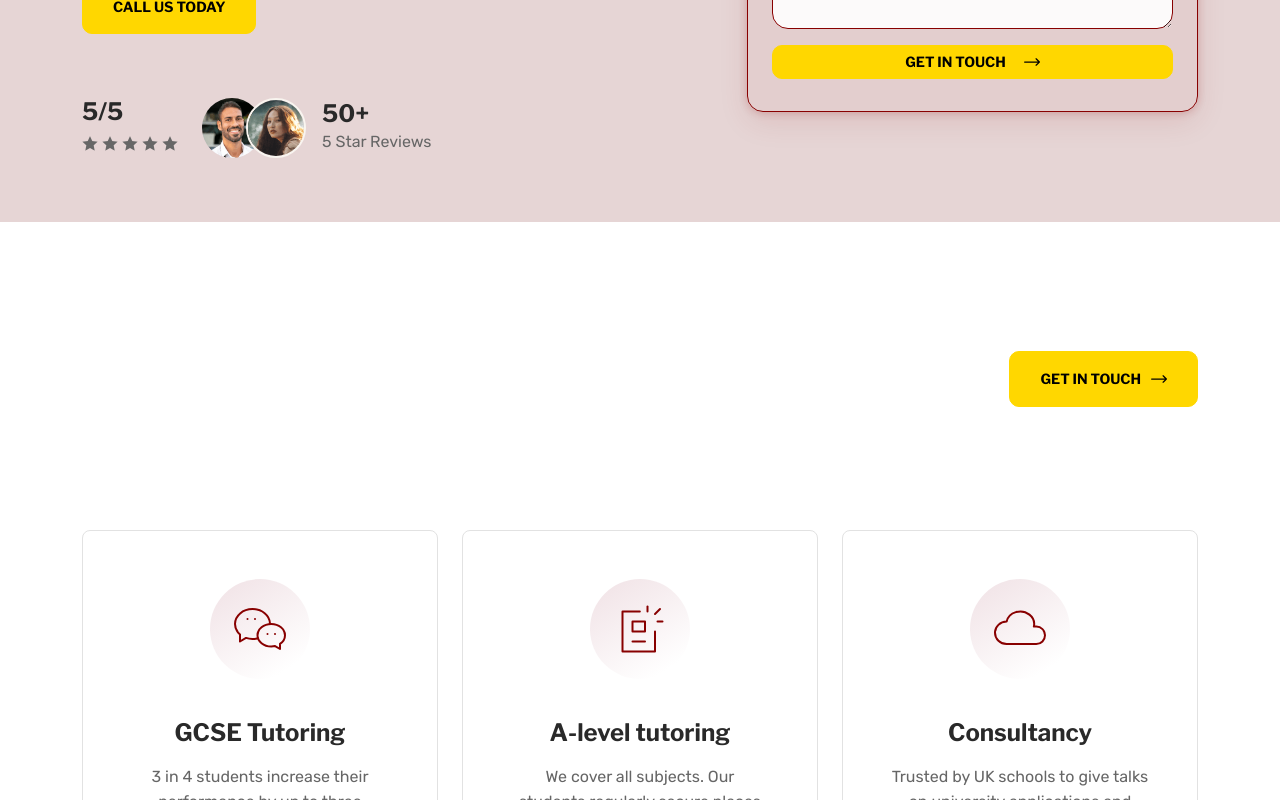
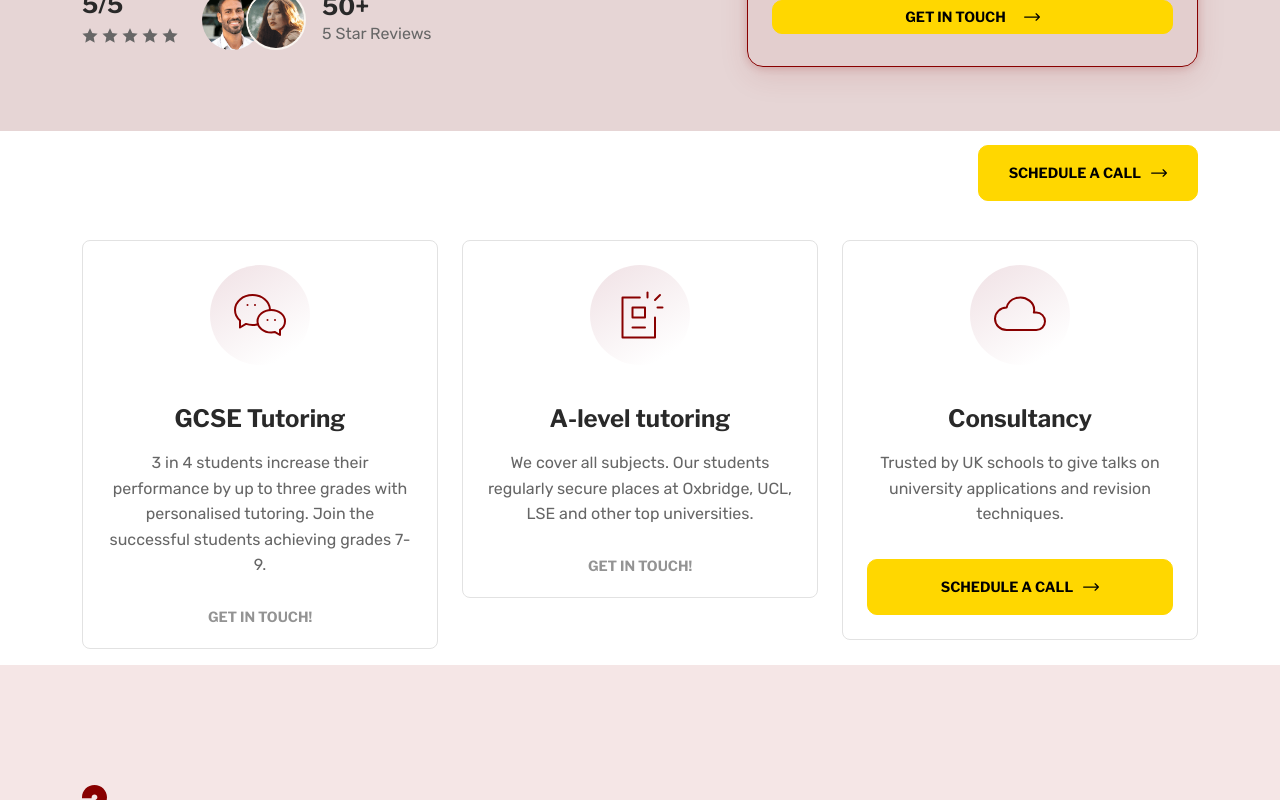
Before and after one commit to Harrygodfrey132/final-landing-page, a Next.js app: page / in a window 1280 px wide. Shown: the part 640-1440 px from the top of the page. Built offline with nearby package versions, Linux system fonts and the light colour scheme.

Commit message:
Update Section1 and Section3 components

```diff
--- a/components/sections/home/Section1.tsx
+++ b/components/sections/home/Section1.tsx
@@ -34,7 +34,7 @@ export default function Section1() {
                 <div className="container position-relative z-1">
                     <div className="row align-items-center">
                         <div className="col-lg-6 col-md-12">
-                            <h1 className="text-dark mt-2 display-1 fw-bold" style={{ fontSize: '4.5rem', lineHeight: '1.2', marginBottom: '1.5rem' }}>GCSE and A-level Tutoring Specialists</h1>
+                            <h1 className="text-dark mt-2 display-1 fw-bold" style={{ fontSize: '3.5rem', lineHeight: '1.2', marginBottom: '1.5rem' }}>GCSE and A-level Tutoring Specialists</h1>
                             <ul className="list-unstyled">
                                 <li className="mb-2">✓ Pay-As-You-Go, Zero Commitments</li>
                                 <li className="mb-2">✓ 50+ Expert and Qualified Tutors</li>
--- a/components/sections/home/Section3.tsx
+++ b/components/sections/home/Section3.tsx
@@ -4,17 +4,17 @@ export default function Section3() {
     return (
         <>
             {/*seo-agency home section 3*/}
-            <section className="seo-agency-home-section-3 position-relative overflow-hidden pt-70 pb-120">
+            <section className="seo-agency-home-section-3 position-relative overflow-hidden pt-20 pb-40">
                 <div className="container position-relative z-1">
                     <div className="row">
                         <div className="col-lg-12">
-                            <div className="d-flex flex-wrap justify-content-between align-items-center py-4">
-                                <h4 className="mt-2 mb-5 text-anime-style-3 px-3" style={{ color: 'rgba(33, 37, 41, 0.85)' }}>
+                            <div className="d-flex flex-wrap justify-content-between align-items-center py-1">
+                                <h4 className="mt-1 mb-3 text-anime-style-3 px-2" style={{ color: 'rgba(33, 37, 41, 0.85)', fontSize: '1.5rem' }}>
                                 Join hundreds who improved by 2+ grades. <br/>
                                 Book your free consultation today!
                                 </h4>
-                                <Link href="tel:+447986965776" className="btn btn-outline-secondary" style={{ backgroundColor: '#FFD700', color: '#000', borderColor: '#FFD700' }}>
-                                    <span>get in touch</span>
+                                <Link href="https://www.cal.com/thedegreegap" className="btn btn-outline-secondary" style={{ backgroundColor: '#FFD700', color: '#000', borderColor: '#FFD700' }}>
+                                    <span>schedule a call</span>
                                     <svg xmlns="http://www.w3.org/2000/svg" width={16} height={16} viewBox="0 0 16 16" fill="none">
                                         <g clipPath="url(#clip0_816_117)">
                                             <path d="M15.8167 7.55759C15.8165 7.5574 15.8163 7.55719 15.8161 7.557L12.5504 4.307C12.3057 4.06353 11.91 4.06444 11.6665 4.30912C11.423 4.55378 11.4239 4.9495 11.6686 5.193L13.8612 7.375H0.625C0.279813 7.375 0 7.65481 0 8C0 8.34519 0.279813 8.625 0.625 8.625H13.8612L11.6686 10.807C11.4239 11.0505 11.423 11.4462 11.6665 11.6909C11.91 11.9356 12.3058 11.9364 12.5504 11.693L15.8162 8.443C15.8163 8.44281 15.8165 8.44259 15.8167 8.4424C16.0615 8.19809 16.0607 7.80109 15.8167 7.55759Z" fill="#000000" />
@@ -24,9 +24,9 @@ export default function Section3() {
                             </div>
                         </div>
                     </div>
-                    <div className="row mt-8">
+                    <div className="row mt-4">
                         <div className="col-lg-4">
-                            <div className="border rounded-3 p-7 text-center card mb-lg-0 mb-5">
+                            <div className="border rounded-3 p-4 text-center card mb-lg-0 mb-3">
                                 <div className="position-relative text-center icon">
                                     <div className="icon-shape rounded-circle" />
                                     <div className="position-absolute top-50 start-50 translate-middle z-1">
@@ -50,7 +50,7 @@ export default function Section3() {
                             </div>
                         </div>
                         <div className="col-lg-4">
-                            <div className="border rounded-3 p-7 text-center card mb-lg-0 mb-5">
+                            <div className="border rounded-3 p-4 text-center card mb-lg-0 mb-3">
                                 <div className="position-relative text-center icon">
                                     <div className="icon-shape rounded-circle" />
                                     <div className="position-absolute top-50 start-50 translate-middle z-1">
@@ -74,7 +74,7 @@ export default function Section3() {
                             </div>
                         </div>
                         <div className="col-lg-4">
-                            <div className="border rounded-3 p-7 text-center card mb-lg-0 mb-5">
+                            <div className="border rounded-3 p-4 text-center card mb-lg-0 mb-3">
                                 <div className="position-relative text-center icon">
                                     <div className="icon-shape rounded-circle" />
                                     <div className="position-absolute top-50 start-50 translate-middle z-1">
@@ -87,8 +87,13 @@ export default function Section3() {
                                 </div>
                                 <h6 className="mt-6 mb-3">Consultancy</h6>
                                 <p className="mb-5">Trusted by UK schools to give talks on university applications and revision techniques.</p>
-                                <Link href="https://cal.com/astrax" className="link text-uppercase btn-text" >
-                                    Get in touch!
+                                <Link href="https://www.cal.com/thedegreegap" className="btn btn-outline-secondary" style={{ backgroundColor: '#FFD700', color: '#000', borderColor: '#FFD700' }}>
+                                    <span>schedule a call</span>
+                                    <svg xmlns="http://www.w3.org/2000/svg" width={16} height={16} viewBox="0 0 16 16" fill="none">
+                                        <g clipPath="url(#clip0_816_117)">
+                                            <path d="M15.8167 7.55759C15.8165 7.5574 15.8163 7.55719 15.8161 7.557L12.5504 4.307C12.3057 4.06353 11.91 4.06444 11.6665 4.30912C11.423 4.55378 11.4239 4.9495 11.6686 5.193L13.8612 7.375H0.625C0.279813 7.375 0 7.65481 0 8C0 8.34519 0.279813 8.625 0.625 8.625H13.8612L11.6686 10.807C11.4239 11.0505 11.423 11.4462 11.6665 11.6909C11.91 11.9356 12.3058 11.9364 12.5504 11.693L15.8162 8.443C15.8163 8.44281 15.8165 8.44259 15.8167 8.4424C16.0615 8.19809 16.0607 7.80109 15.8167 7.55759Z" fill="#000000" />
+                                        </g>
+                                    </svg>
                                 </Link>
                             </div>
                         </div>
```
